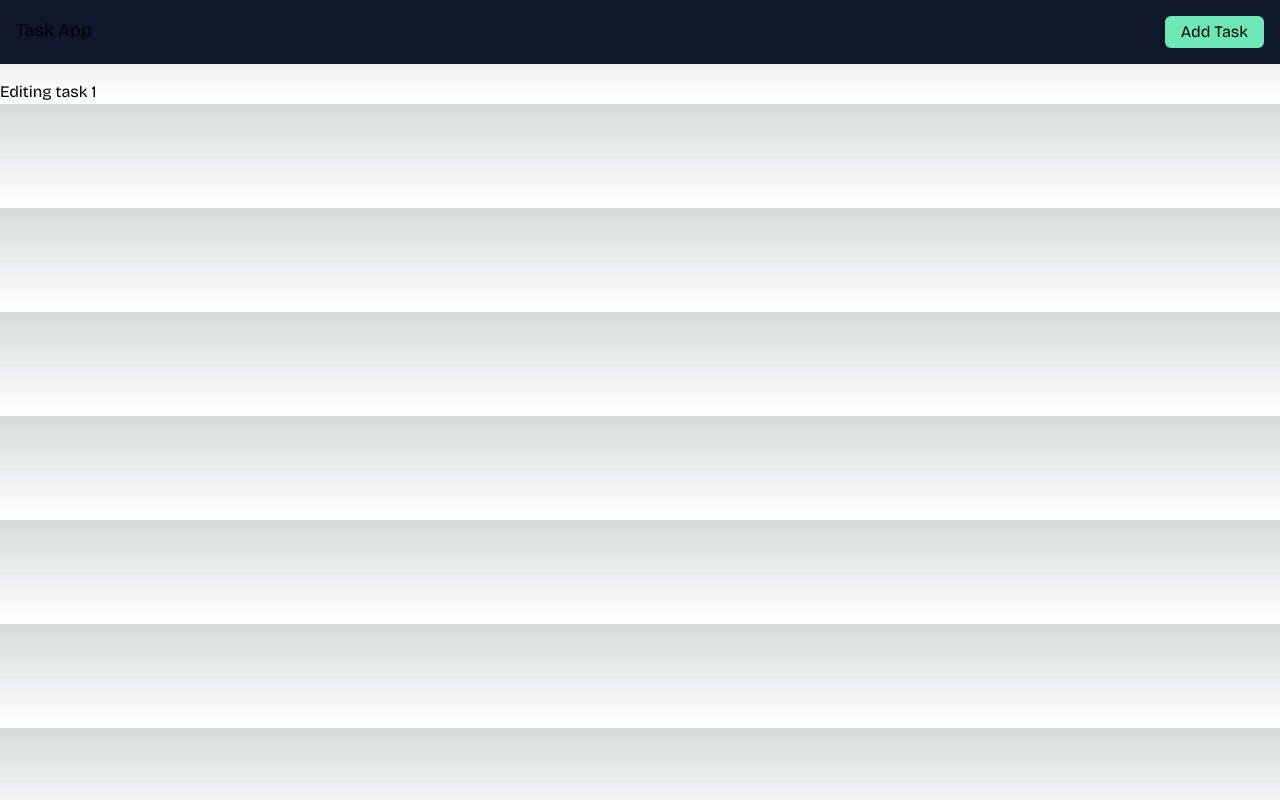
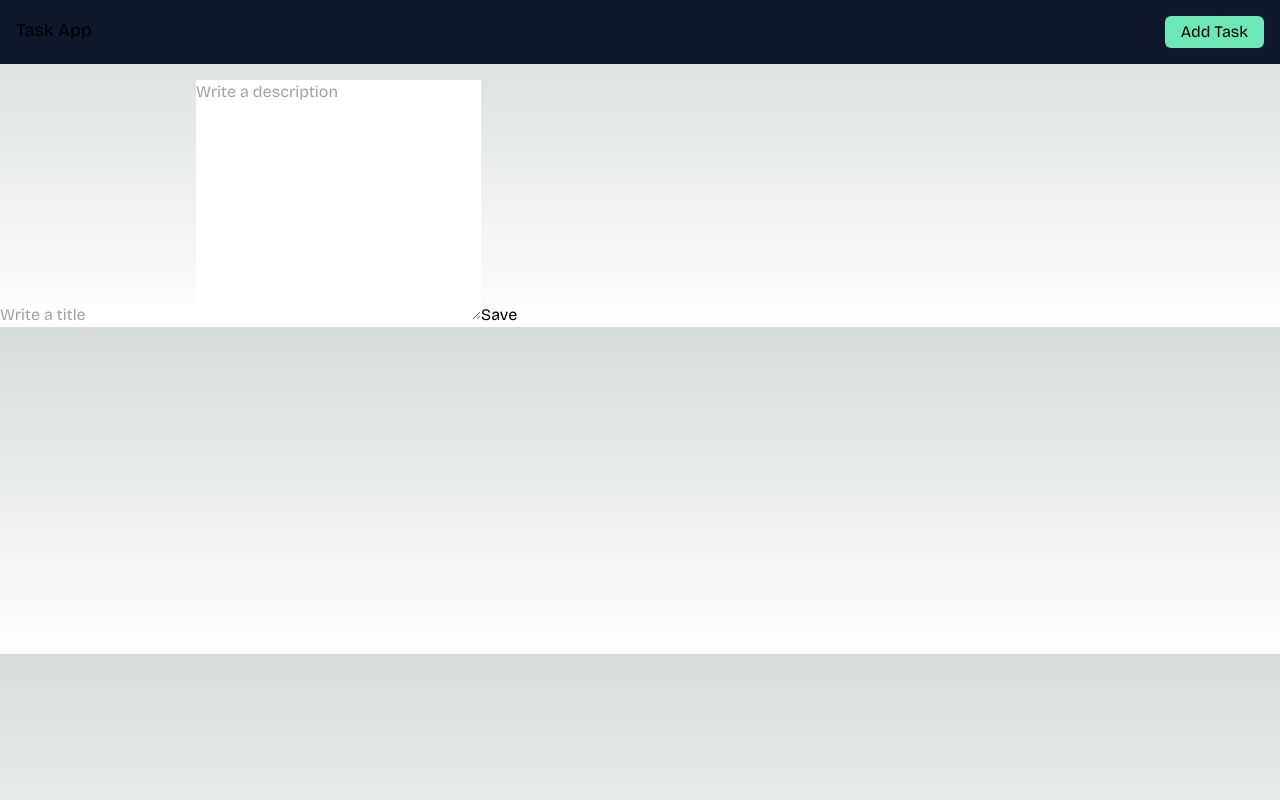
Before and after one commit to VivianaS14/next-todo-app, a Next.js app: page /edit/1 in a window 1280 px wide. Built offline with nearby package versions, Linux system fonts and the light colour scheme.

Commit message:
feat (edit): use new form component for edit task

```diff
--- a/app/edit/[id]/page.tsx
+++ b/app/edit/[id]/page.tsx
@@ -1,3 +1,5 @@
+import NewFormPage from "@/app/new/page";
+
 interface Props {
   params: {
     id: string;
@@ -5,9 +7,5 @@ interface Props {
 }
 
 export default function page({ params }: Props) {
-  return (
-    <div>
-      <h1>Editing task {params.id}</h1>
-    </div>
-  );
+  return <NewFormPage paramId={params.id} />;
 }
```
